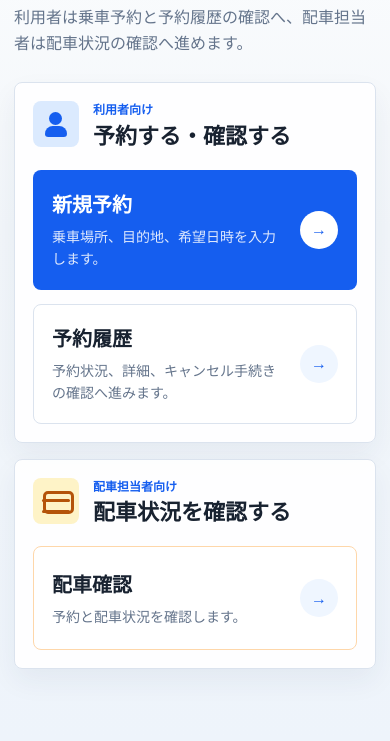
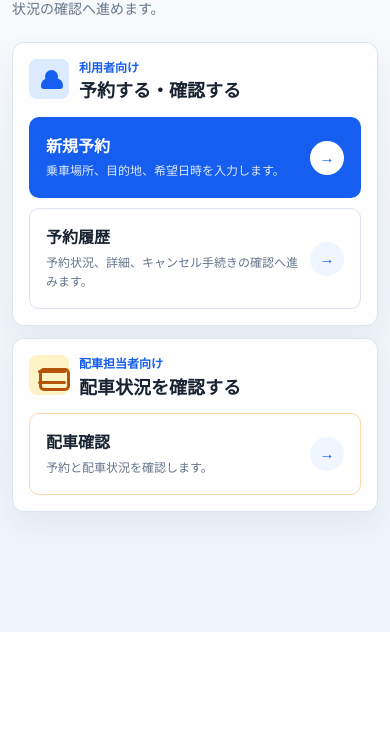
Before and after one commit to harusun8777-lang/RoadRide_Sharing, a plain HTML site: page frontend/top/index.html in a window 390 px wide. Shown: the part 212-953 px from the top of the page. After the commit the page ends 844 px from the top, so only its background shows below. Drawn offline with Linux system fonts and the light colour scheme.

Commit message:
feat: トップページ Android向けモバイルビュー対応 (480px以下)

```diff
--- a/frontend/top/assets/css/top.css
+++ b/frontend/top/assets/css/top.css
@@ -432,3 +432,114 @@ h1 {
     padding: 18px;
   }
 }
+
+/* =========================================
+   Android / スマートフォン向け強化
+   (max-width: 480px)
+   ========================================= */
+@media (max-width: 480px) {
+
+  /* ヘッダー */
+  .topbar-inner {
+    width: calc(100% - 24px);
+    min-height: 56px;
+  }
+
+  .brand-mark {
+    width: 34px;
+    height: 34px;
+    border-radius: 10px;
+    font-size: 13px;
+  }
+
+  .brand strong {
+    font-size: 14px;
+  }
+
+  /* メイン */
+  .main {
+    width: calc(100% - 24px);
+    padding-top: 22px;
+    padding-bottom: 56px;
+  }
+
+  /* ヒーロー */
+  .hero {
+    gap: 14px;
+    margin-bottom: 14px;
+  }
+
+  h1 {
+    font-size: 26px;
+  }
+
+  .hero-copy p:not(.eyebrow) {
+    font-size: 14px;
+    margin-top: 10px;
+  }
+
+  /* ルート概要カード */
+  .route-overview {
+    padding: 16px;
+    gap: 14px;
+    min-height: auto;
+    border-radius: 12px;
+  }
+
+  .route-overview strong {
+    font-size: 18px;
+  }
+
+  /* ポータルセクション */
+  .portal-grid {
+    gap: 12px;
+  }
+
+  .portal-section {
+    padding: 16px;
+    border-radius: 12px;
+  }
+
+  .section-heading {
+    gap: 10px;
+    margin-bottom: 14px;
+  }
+
+  .section-heading h2 {
+    font-size: 18px;
+  }
+
+  .section-icon {
+    width: 40px;
+    height: 40px;
+    border-radius: 8px;
+    flex: 0 0 40px;
+  }
+
+  /* アクションカード：タップ領域を広く */
+  .action-list {
+    gap: 10px;
+  }
+
+  .action-card {
+    min-height: 80px;
+    padding: 16px;
+    border-radius: 10px;
+    gap: 12px;
+  }
+
+  .action-text strong {
+    font-size: 16px;
+  }
+
+  .action-text small {
+    font-size: 12px;
+    margin-top: 3px;
+  }
+
+  .action-arrow {
+    width: 34px;
+    height: 34px;
+    font-size: 15px;
+  }
+}
```
